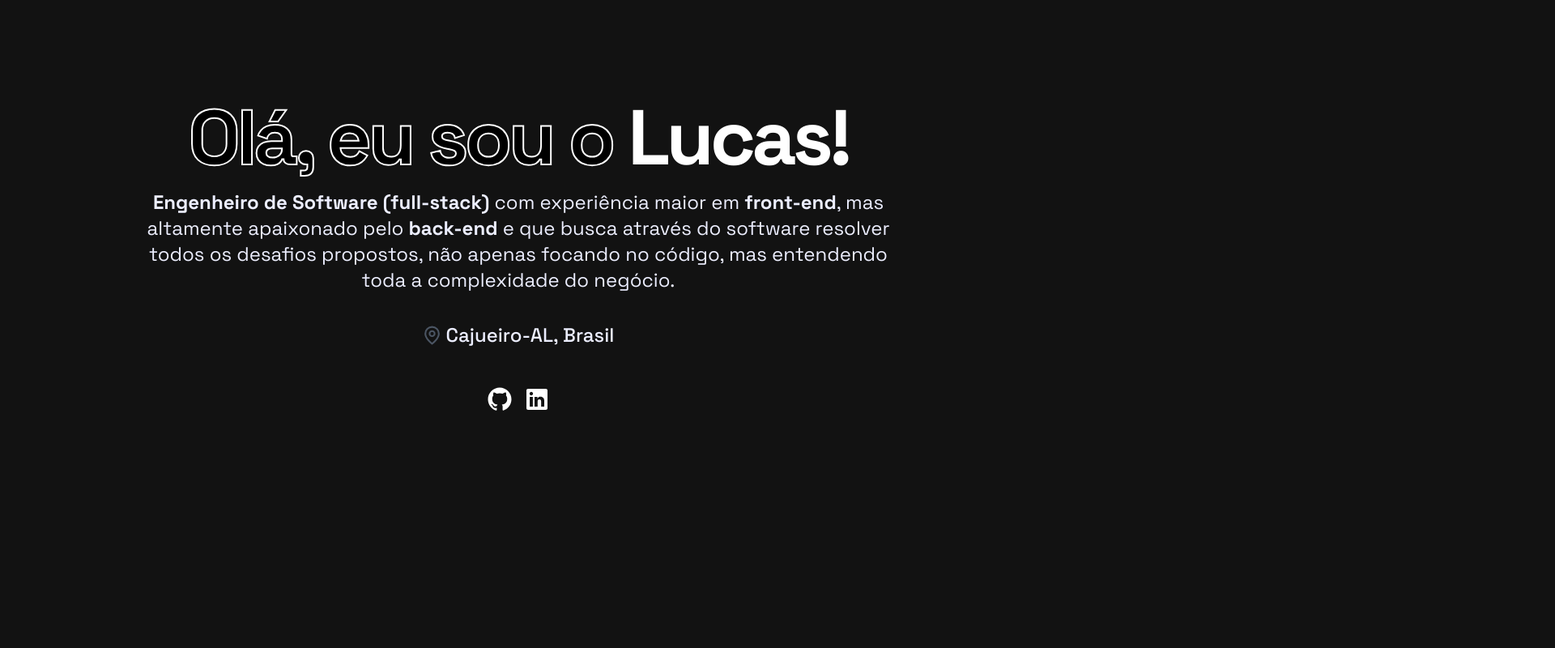
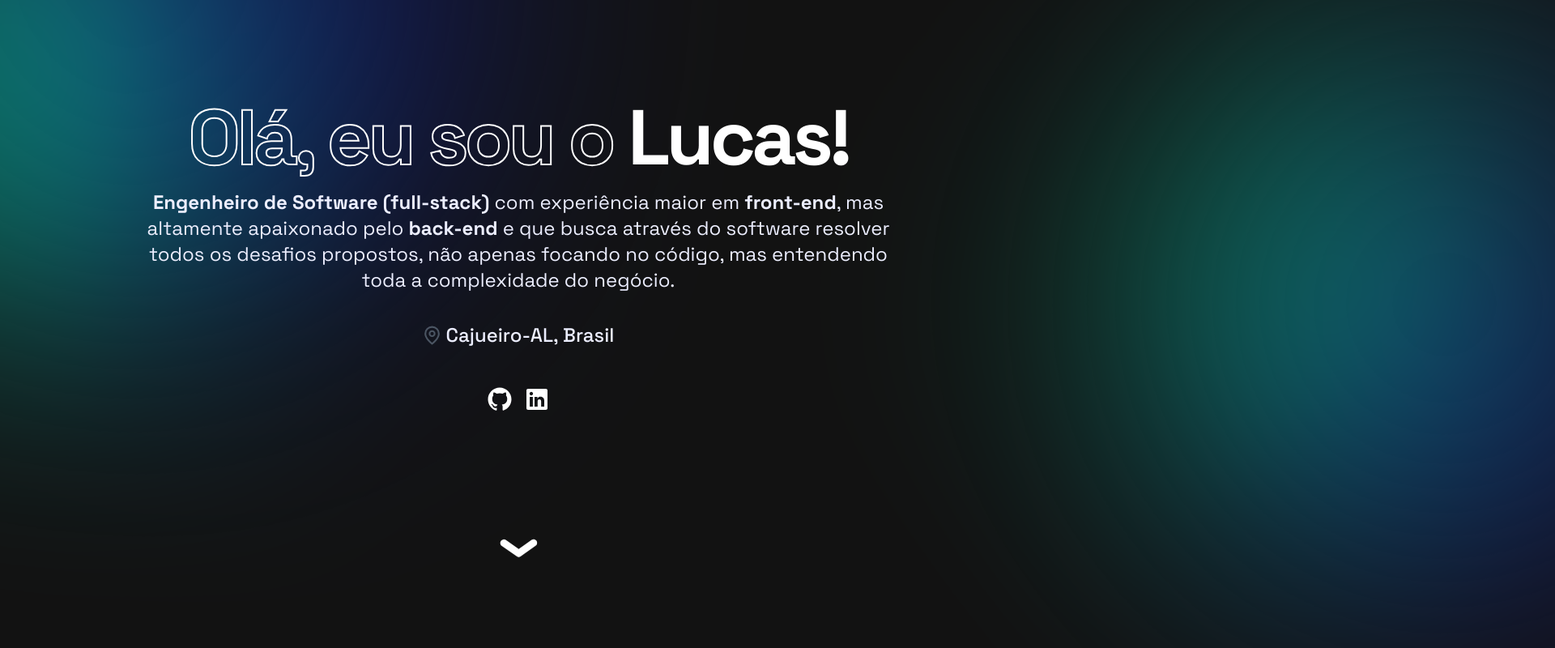
Before and after one commit to Lucas-m12/portfolio, a Next.js app: page / in a window 1280 px wide. Shown: the part 160-960 px from the top of the page at 81% size, 1920 px wide, since content can reach past the window. Before the commit the page ends 800 px from the top, so only its background shows below. Built offline with nearby package versions, Linux system fonts and the light colour scheme.

Commit message:
add background gradient

```diff
--- a/src/app/globals.css
+++ b/src/app/globals.css
@@ -6,12 +6,52 @@
 	.will-text-shadow {
 		-webkit-text-stroke-width: 2px;
 		-webkit-text-stroke-color: #FFF;
-		color: #000;
+		color: transparent;
 	}
 
 	.will-text-shadow-none {
 		-webkit-text-stroke-width: 0px;
 		color: #FFF;
+	}
+
+	.lc-first-elipse {
+		width: 800px;
+		height: 800px;
+		transform: rotate(4.83deg);
+
+
+		position: absolute;
+
+		/* left: -670px;
+		top: -250px; */
+		left: -237px;
+		top: -270px;
+
+		border-radius: 800px;
+
+		background: conic-gradient(from 180deg at 50% 50%, #01F1A7 0deg, #151442 180deg, #102487 360deg);
+		filter: blur(150px);
+
+		z-index: -99;
+	}
+
+	.lc-second-elipse {
+		width: 657px;
+		height: 657px;
+		transform: rotate(49.328deg);
+		flex-shrink: 0;
+
+		position: absolute;
+
+		top: 207px;
+		left: 1454.96px;
+
+		border-radius: 657px;
+
+		background: conic-gradient(from 180deg at 50% 50%, #01F1A7 0deg, #151442 180deg, #102487 360deg);
+		filter: blur(150px);
+
+		z-index: -99;
 	}
 }
 
@@ -21,3 +61,11 @@
 .text-shadow-none{
 	@apply will-text-shadow-none;
 }
+
+.first-elipse {
+	@apply lc-first-elipse;
+}
+
+.second-elipse {
+	@apply lc-second-elipse;
+}
--- a/src/app/page.tsx
+++ b/src/app/page.tsx
@@ -5,6 +5,8 @@ export default function Home() {
 	return (
 		<section className="flex flex-col items-center justify-center font-base">
 			<NavigationMenu />
+			<div className="first-elipse" />
+			<div className="second-elipse" />
 			<HomeSection />
 		</section>
 	);
--- a/src/components/home/index.tsx
+++ b/src/components/home/index.tsx
@@ -4,7 +4,7 @@ import Link from "next/link";
 
 export const HomeSection = () => {
 	return (
-		<section className="flex flex-col items-center justify-center min-h-[230px] mt-48 ">
+		<section className="flex flex-col items-center justify-center min-h-[230px] mt-48" id="home-section">
 			<h1 className="text-writing text-8xl font-bold -tracking-wider text-shadow">
 				Olá, eu sou o <strong className="text-shadow-none">Lucas!</strong>
 			</h1>
@@ -37,6 +37,18 @@ export const HomeSection = () => {
 					<LinkedInLogoIcon width={30} height={30} color="#FFF" />
 				</Link>
 			</div>
+
+			<div className="mt-40">
+				<Link href="#about">
+					<Image
+						src={"/assets/icons/chevron-down.svg"}
+						alt="Chevron Down"
+						width={47}
+						height={23}
+						className="animate-bounce"
+					/>
+				</Link>
+			</div>
 		</section>
 	);
 };
```
Also changed, not shown: public/assets/icons/chevron-down.svg (added).
